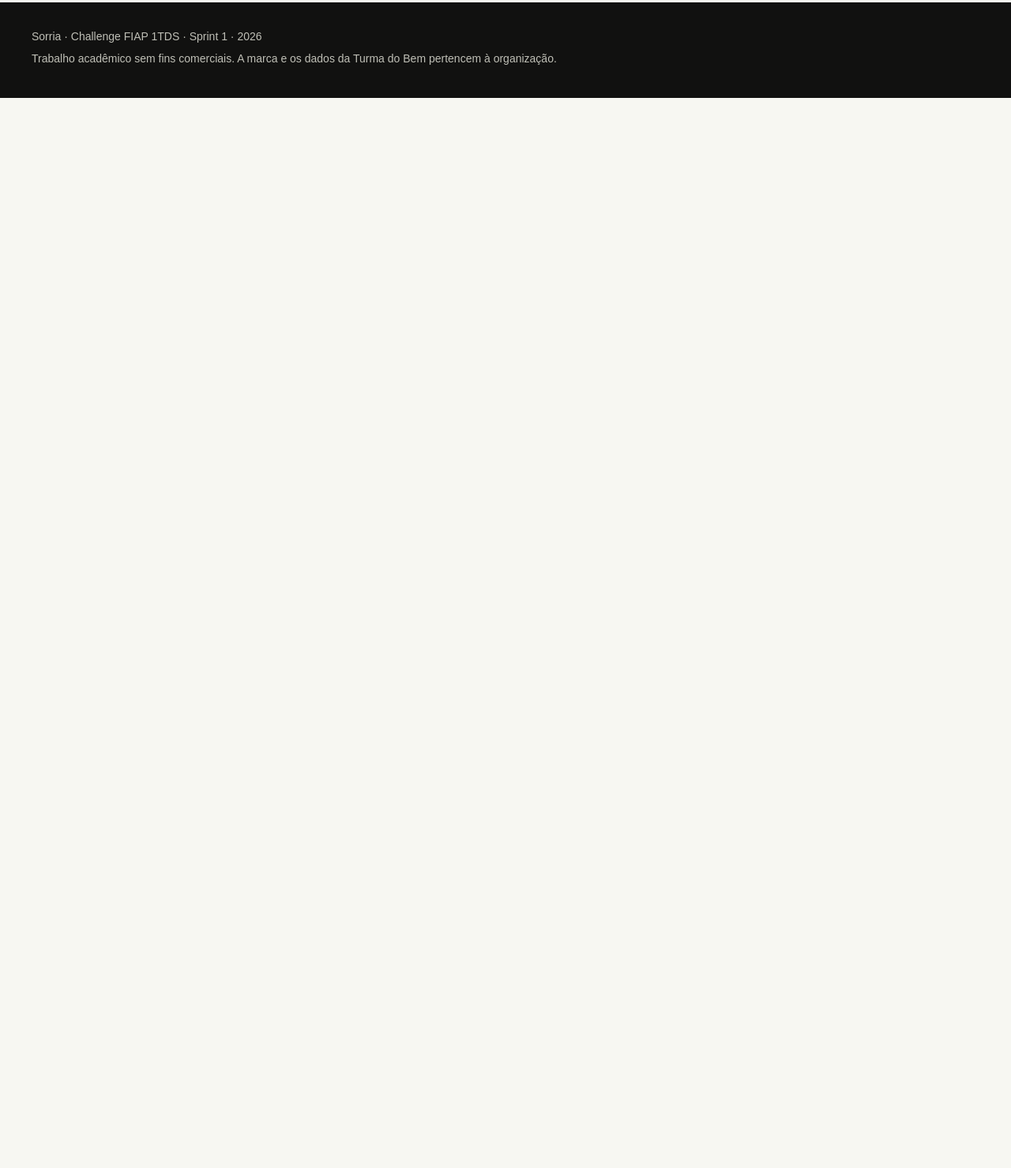
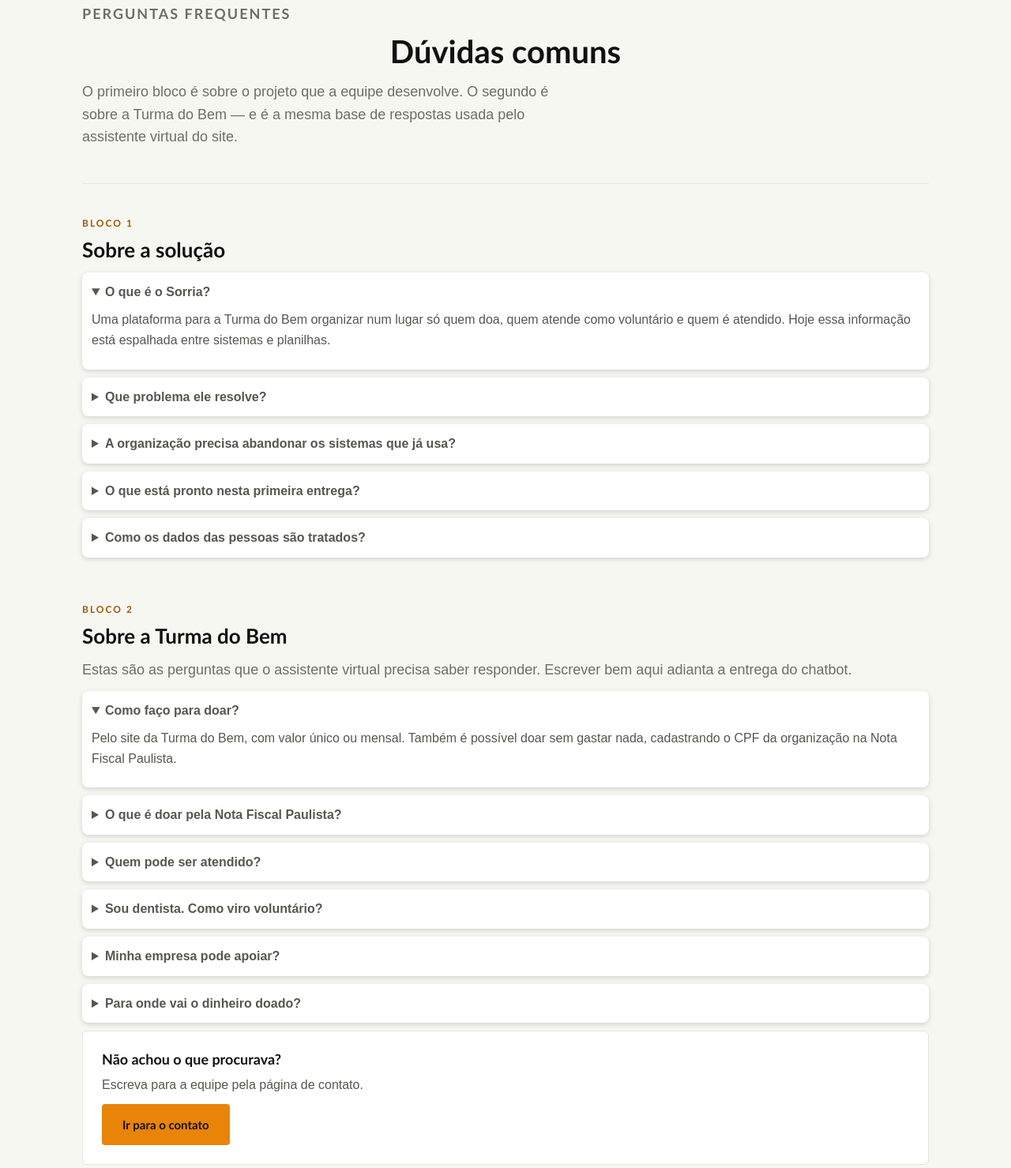
Before and after one commit to rhenrique013/challenge-turma-do-bem, a plain HTML site: page faq.html in a window 1280 px wide. Shown: the part 129-1608 px from the top of the page at 79% size. Before the commit the page ends 800 px from the top, so only its background shows below. Drawn offline with Linux system fonts and the light colour scheme.

Commit message:
faq 100% feito

```diff
--- a/css/equipe.css
+++ b/css/equipe.css
@@ -80,7 +80,7 @@
 .links a {
   color: #b45f00;
   font-weight: bold;
-  margin: 0 8px;
+  margin:  8px;
 }
 
 
--- a/faq.html
+++ b/faq.html
@@ -38,13 +38,115 @@
   </header>
 
   <main>
-      <!-- <h1> + 2 blocos de perguntas:
 
-           BLOCO 1 - sobre a ONG e o atendimento
-           BLOCO 2 - sobre o projeto e a entrega
 
-           Cada pergunta e um <details> com <summary> dentro.
-           Sao 8 no total. Renato escreve 4 delas ate 05/10.               -->
+    <section class="topo-pagina">
+      <div class="container">
+        <p class="rotulo">Perguntas frequentes</p>
+        <h1>Dúvidas comuns</h1>
+        <p>
+          O primeiro bloco é sobre o projeto que a equipe desenvolve.
+          O segundo é sobre a Turma do Bem — e é a mesma base de
+          respostas usada pelo assistente virtual do site.
+        </p>
+      </div>
+    </section>
+
+
+    <!-------Bloco 1--------->
+    <section class="secao secao-branca">
+      <div class="container">
+
+        <div class="secao-cabecalho">
+          <p class="rotulo">Bloco 1</p>
+          <h2 class="titulo">Sobre a solução</h2>
+        </div>
+
+         <details class="faq-item" open>
+          <summary>O que é o Sorria?</summary>
+          <p class="faq-resposta">Uma plataforma para a Turma do Bem organizar num lugar só quem doa, quem atende como voluntário e quem é atendido. Hoje essa informação está espalhada entre sistemas e planilhas.</p>
+        </details>
+
+        <details class="faq-item">
+          <summary>Que problema ele resolve?</summary>
+          <p class="faq-resposta">A perda de histórico. Sem cadastro único, quem doou no ano passado não é reconhecido neste, cada campanha recomeça do zero e a prestação de contas vira trabalho manual.</p>
+        </details>
+
+        <details class="faq-item">
+          <summary>A organização precisa abandonar os sistemas que já usa?</summary>
+          <p class="faq-resposta">Não. A proposta é conviver com eles: os dados continuam nascendo onde nascem hoje e são espelhados para a base única.</p>
+        </details>
+
+        <details class="faq-item">
+          <summary>O que está pronto nesta primeira entrega?</summary>
+          <p class="faq-resposta">O site em HTML e CSS, o modelo de dados, os cadastros em Python e a base do assistente virtual. O sistema funcionando de ponta a ponta é o objetivo da quarta sprint.</p>
+        </details>
+
+        <details class="faq-item">
+          <summary>Como os dados das pessoas são tratados?</summary>
+          <p class="faq-resposta">O projeto prevê registro de consentimento por finalidade, para atender à LGPD. É um dos pontos ainda em estudo pela equipe.</p>
+        </details>
+
+      </div>
+    </section>
+
+
+<!-- ---------- BLOCO 2 ---------- -->
+
+    <section class="secao">
+      <div class="container">
+
+        <div class="secao-cabecalho">
+          <p class="rotulo">Bloco 2</p>
+          <h2>Sobre a Turma do Bem</h2>
+          <p class="texto-apoio">
+            Estas são as perguntas que o assistente virtual precisa saber
+            responder. Escrever bem aqui adianta a entrega do chatbot.
+          </p>
+        </div>
+
+        <details class="faq-item" open>
+          <summary>Como faço para doar?</summary>
+          <p class="faq-resposta">Pelo site da Turma do Bem, com valor único ou mensal. Também é possível doar sem gastar nada, cadastrando o CPF da organização na Nota Fiscal Paulista.</p>
+        </details>
+
+        <details class="faq-item">
+          <summary>O que é doar pela Nota Fiscal Paulista?</summary>
+          <p class="faq-resposta">Você pede a nota com CPF nas compras e destina os créditos acumulados para a organização. Não custa nada e o dinheiro vem do programa do estado.</p>
+        </details>
+
+        <details class="faq-item">
+          <summary>Quem pode ser atendido?</summary>
+          <p class="faq-resposta">Jovens de 11 a 17 anos em situação de vulnerabilidade social, encaminhados por escolas e instituições parceiras.</p>
+        </details>
+
+        <details class="faq-item">
+          <summary>Sou dentista. Como viro voluntário?</summary>
+          <p class="faq-resposta">Pelo cadastro de voluntários, informando CRO, cidade de atendimento e quantas vagas consegue abrir por mês na própria clínica.</p>
+        </details>
+
+        <details class="faq-item">
+          <summary>Minha empresa pode apoiar?</summary>
+          <p class="faq-resposta">Sim, por patrocínio de campanha, doação recorrente ou engajamento dos funcionários na Nota Fiscal Paulista.</p>
+        </details>
+
+        <details class="faq-item">
+          <summary>Para onde vai o dinheiro doado?</summary>
+          <p class="faq-resposta">A organização publica prestação de contas desde 2006 e relatórios de atividades anuais, abertos a qualquer pessoa.</p>
+        </details>
+
+        <div class="cartao espaco-acima">
+          <h3>Não achou o que procurava?</h3>
+          <p>Escreva para a equipe pela página de contato.</p>
+          <div class="area-botoes">
+            <a href="contato.html" class="botao botao-laranja">Ir para o contato</a>
+          </div>
+        </div>
+
+      </div>
+    </section>
+
+
   </main>
 
   <footer>
```
